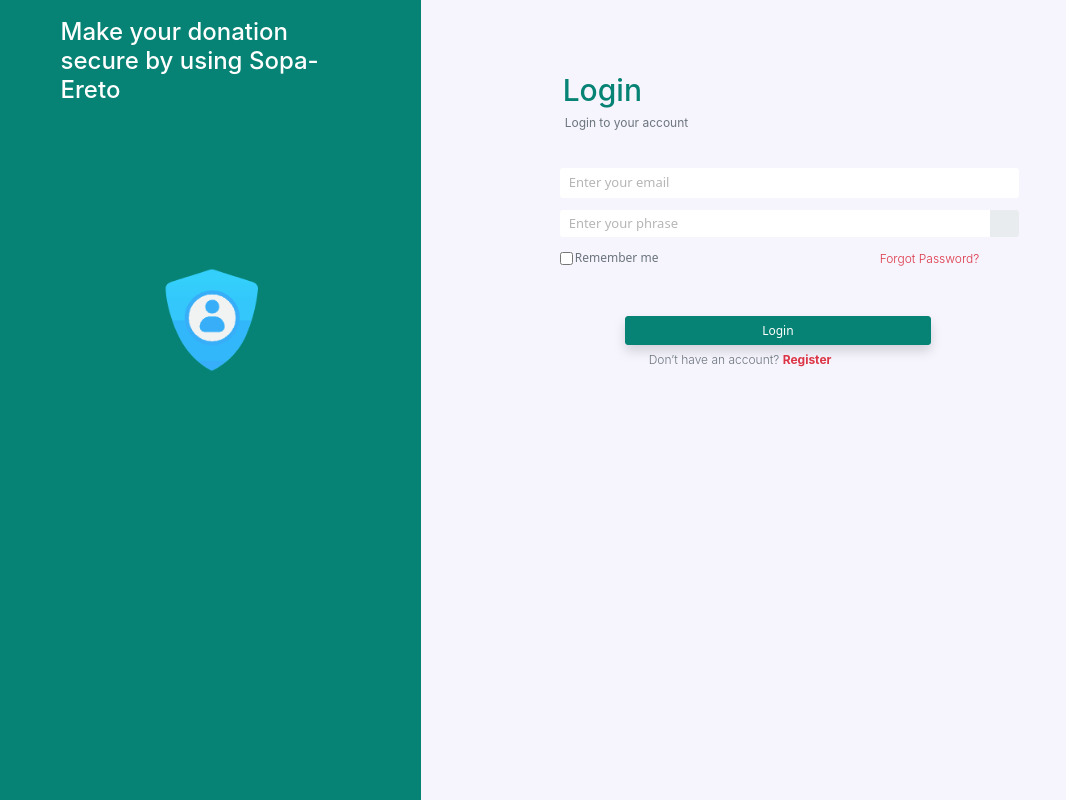
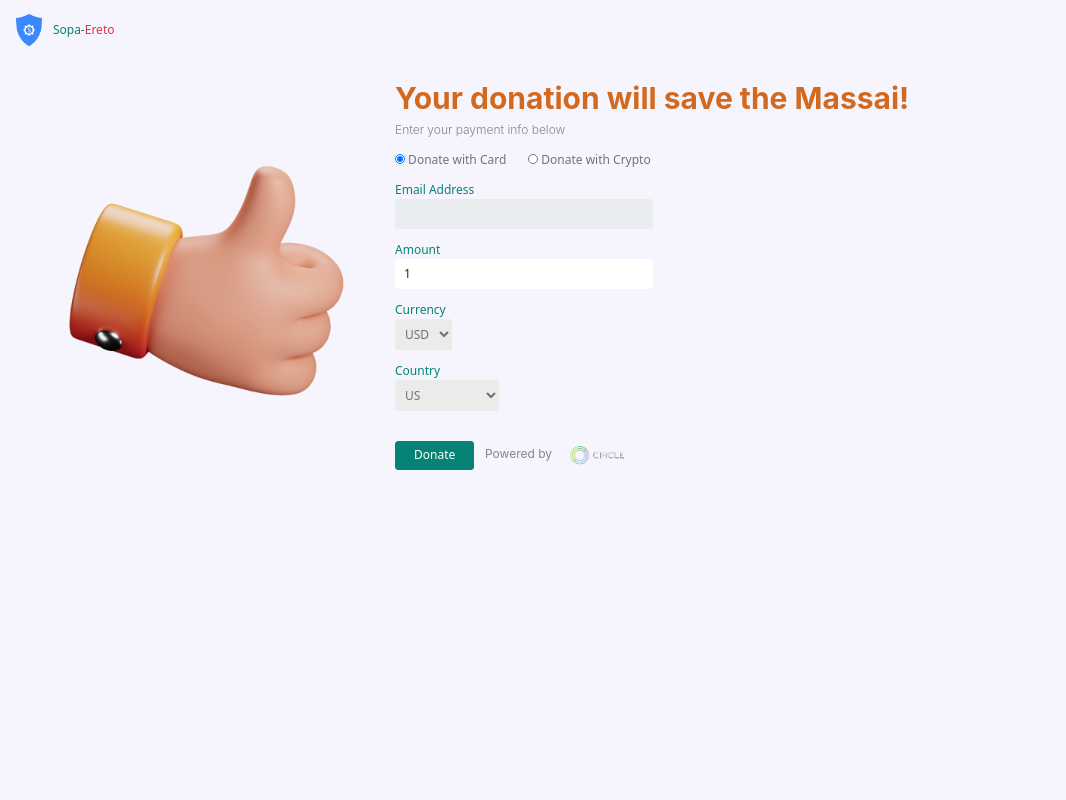
Before and after one commit to Excellence-arch/sopa-ereto, a React (Create React App) app: page /donor/payment in a window 1280 px wide. Before the commit this address led to /accounts/login. Shown: the whole page, without its empty margins (0-1066 px from the left). Built offline with nearby package versions, Linux system fonts and the light colour scheme; some icons are missing; a web font is replaced by a local one.

Commit message:
about to integrate crypto payment

```diff
--- a/src/Pages/Payment.js
+++ b/src/Pages/Payment.js
@@ -4,7 +4,7 @@
 import { useNavigate } from 'react-router';
 // import $ from 'jquery';
 // import card from '../assets/card.png';
-// import circle from '../assets/circle.png';
+import circle from '../assets/circle.png';
 import cards from '../assets/Rectangle.png';
 import CryptoModal from '../Components/CryptoModal';
 import Modal from '../Components/Modal';
@@ -13,8 +13,8 @@
 const Payment = () => {
   const [show, setShow] = useState(false);
   const [cryptoShow, setCryptoShow] = useState(false);
-  const [amount, setAmount] = useState('10');
-  const [currency, setCurrency] = useState('USD');
+  const [amount, setAmount] = useState('1');
+  const [currency, setCurrency] = useState();
   const [isloading, setIsloading] = useState(false);
   // const [isLoadingCrypto, setIsLoadingCrypto] = useState(false);
   const [cardNo, setCardNo] = useState();
@@ -22,12 +22,24 @@
   const [expDate, setExpDate] = useState();
   const [keys, setKeys] = useState();
   const [newError, setNewError] = useState();
+  const [loads, setLoads] = useState(false);
   const [error, setError] = useState(false);
   const baseUrl = `${useSelector((state) => state.urlReducer.payments)}`;
   const navigate = useNavigate();
   const userDets = useSelector((state) => state.onlineReducer);
   const [paymentMethod, setPaymentMethod] = useState('card');
   const [walletAddress, setWalletAddress] = useState();
+  const allCurrencies = {
+    BTC: 'Bitcoin',
+    ETH: 'Ethreum',
+    ALGO: 'Algorand',
+    FLOW: 'Flow',
+    HBAR: 'Hedera',
+    MATIC: 'Polygon',
+    SOL: 'Solana',
+    TRX: 'Tron',
+    XLM: 'Stellar'
+  };
   const handleClose = () => setShow(false);
   const handleShow = () => setShow(true);
   const getKeys = () => {
@@ -35,9 +47,11 @@
       setError('All fields arre required');
     } else {
       const newUrl = `${baseUrl}/mcs3/key`;
+      setLoads(true);
       axios
         .get(newUrl)
         .then((res) => {
+          setLoads(false);
           if (paymentMethod == 'card') {
             setKeys(res.data);
             setShow(true);
@@ -77,7 +91,24 @@
   };
 
   const payCrypto = () => {
-    console.log('I want to pay with crypto');
+    setIsloading(true);
+    axios
+      .post(`${baseUrl}/mcs3/createCard`, {
+        id: keys.keyId,
+        publicKey: keys.publicKey,
+        amount,
+        walletAddress: walletAddress.trim()
+      })
+      .then((res) => {
+        setIsloading(false);
+        if (res.data.data.status == 'pending') {
+          navigate('/donor/success');
+        }
+      })
+      .catch((err) => {
+        setIsloading(false);
+        setNewError(err.message);
+      });
   };
 
   return (
@@ -92,7 +123,30 @@
           <p className="fw-bold mb-0" style={{ color: 'rgb(210,105,30)', fontSize: '30px' }}>
             Your donation will save the Massai!
           </p>
-          <p className="fonts mb-5">Enter your payment info below</p>
+          <p className="fonts mb-3">Enter your payment info below</p>
+          <div className="mb-3">
+            <input
+              type={'radio'}
+              className="radios"
+              onClick={(e) => setPaymentMethod(e.target.value)}
+              name="payment"
+              defaultChecked
+              value={'card'}
+            />
+            <span className="fonts text-muted">&nbsp;Donate with Card</span>
+            {/* </span> */}
+            &nbsp;&nbsp; &nbsp;&nbsp; &nbsp;
+            {/* <span> */}
+            <input
+              type={'radio'}
+              name="payment"
+              onClick={(e) => setPaymentMethod(e.target.value)}
+              value={'crypto'}
+              className="radios"
+            />
+            <span className="fonts text-muted">&nbsp;Donate with Crypto</span>
+          </div>
+
           <label className="fonts text-blue">Email Address</label>
           <input
             type="text"
@@ -108,6 +162,8 @@
             onChange={(e) => setAmount(e.target.value)}
             className="form-control w-50 mb-3 border-0 check-weight py-2"
           />
+          {paymentMethod == 'card' ? (
+            <div>
               <label className="fonts text-blue">Currency</label>
               <br />
               <select
@@ -125,33 +181,36 @@
                 <option>Kenya</option>
                 <option>Great Britain</option>
               </select>
+            </div>
+          ) : (
+            <div>
+              <label className="fonts text-blue">Currency</label>
               <br />
-          {/* <span> */}
-          <input
-            type={'radio'}
-            className="radios"
-            onChange={(e) => setPaymentMethod(e.target.value)}
-            name="payment"
-            checked
-            value={'card'}
-          />
-          <span className="fonts text-muted">&nbsp;Donate with Card</span>
-          {/* </span> */}
-          &nbsp;&nbsp; &nbsp;&nbsp; &nbsp;
-          {/* <span> */}
-          <input
-            type={'radio'}
-            name="payment"
-            onChange={(e) => setPaymentMethod(e.target.value)}
-            value={'crypto'}
-            className="radios"
-          />
-          <span className="fonts text-muted">&nbsp;Donate with Crypto</span>
-          {/* </span> */}
-          <br />
-          <button className="btn btn-color px-4 mt-4" onClick={getKeys}>
-            Donate
+              <select
+                className="text-danger checks months fw-light p-2 mb-3 rounded"
+                onChange={(e) => setCurrency(e.target.value)}>
+                <option value="BTC">BTC</option>
+                <option value="ETH">ETH</option>
+                <option value="ALGO">ALGO</option>
+                <option value="FLOW">FLOW</option>
+                <option value="HBAR">HBAR</option>
+                <option value="MATIC">MATIC</option>
+                <option value="SOL">SOL</option>
+                <option value="TRX">TRX</option>
+                <option value="XLM">XLM</option>
+              </select>
+              <span>&nbsp;&nbsp;{allCurrencies[currency]}</span>
+            </div>
+          )}
+
+          <div>
+            <button className="btn btn-color px-4 mt-4 " onClick={getKeys}>
+              {loads == true ? 'Please Wait...' : 'Donate'}
             </button>
+            <p style={{ marginTop: '-40px', marginLeft: '90px' }}>
+              Powered by <img src={circle} alt="circle.com logo" width={'90px'} />
+            </p>
+          </div>
         </div>
       </div>
       <Modal
--- a/src/Reducers/admin.js
+++ b/src/Reducers/admin.js
@@ -1,7 +1,7 @@
 import pix from '../assets/Michael.jpg';
 
 const initState = {
-  status: true,
+  status: false,
   id: '',
   email: '',
   name: '',
--- a/src/Reducers/online.js
+++ b/src/Reducers/online.js
@@ -1,5 +1,5 @@
 const initState = {
-  status: false,
+  status: true,
   id: '',
   email: '',
   typeOf: '',
```
Lines whose indentation alone changed are shown as unchanged.
